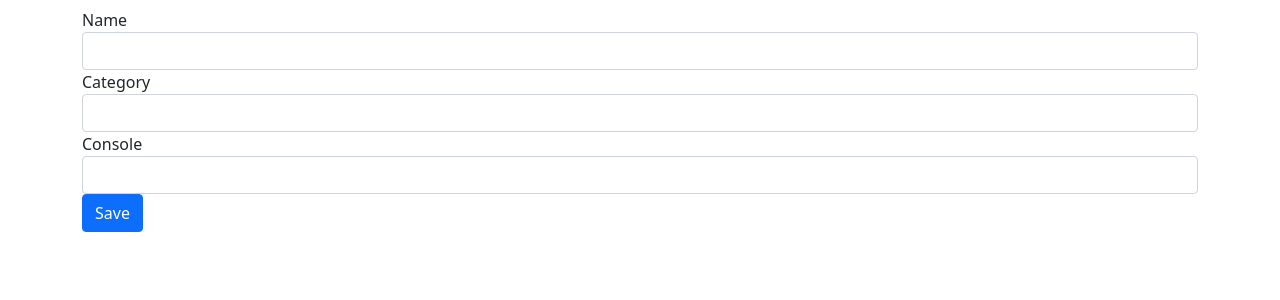
After one commit to marcopla/game-library, a Flask app: template templates/editar.html in a window 1280 px wide. The commit adds this page. Shown: the top 300 px of the page. Run offline with Flask 2, Linux system fonts and the light colour scheme; the template is opened without the code that fills it, so the values that code supplies are empty; some libraries are stand-ins or nearby versions.

Commit message:
editar added

```diff
--- a/config.py
+++ b/config.py
@@ -1,4 +1,4 @@
-SECRET_key = 'alura'
+SECRET_KEY = 'alura'
 SQLALCHEMY_DATABASE_URI =  \
     '{SGBD}://{usuario}:{senha}@{servidor}/{database}'.format(
     SGBD = 'mysql+mysqlconnector',
--- a/game-lib.py
+++ b/game_lib.py
@@ -6,7 +6,7 @@ app = Flask(__name__)
 app.config.from_pyfile('config.py')
 db = SQLAlchemy(app)
 
-from view import *
+from views import *
 
-if __name__ = '__main__':
+if __name__ == '__main__':
     app.run(host = '0.0.0.0', port = 8080, debug = True)
--- a/models.py
+++ b/models.py
@@ -1,4 +1,4 @@
-from jogoteca import db
+from game_lib import db
 
 class Usuarios(db.Model):
     nickname = db.Column(db.String(8), primary_key=True)
--- /dev/null
+++ b/templates/editar.html
@@ -0,0 +1,21 @@
+{% extends "template.html" %}
+{% block content %}
+    <form action="{{ url_for('atualizar') }}" method="post">
+      <fieldset>
+        <div class="form-group">
+          <label for="nome">Name</label>
+          <input type="text" id="nome" name="nome" class="form-control">
+        </div>
+        <div class="form-group">
+          <label for="categoria">Category</label>
+          <input type="text" id="categoria" name="categoria" class="form-control">
+        </div>
+        <div class="form-group">
+          <label for="console">Console</label>
+          <input type="text" id="console" name="console" class="form-control">
+        </div>
+        <button type="submit" class="btn btn-primary btn-salvar">Save</button>
+      </fieldset>
+    </form>
+  </div>
+{% endblock %}
--- a/templates/lista.html
+++ b/templates/lista.html
@@ -6,6 +6,7 @@
                 <th>Name</th>
                 <th>Category</th>
                 <th>Console</th>
+                <th></th>
             </tr>
         </thead>
         <tbody>
@@ -14,6 +15,7 @@
                 <td>{{ game.nome }}</td>
                 <td>{{ game.categoria }}</td>
                 <td>{{ game.console }}</td>
+                <td><a href="{{url_for('editar')}}">Editar</a></td>
             </tr>
             {% endfor %}
         </tbody>
```
Also changed, not shown: views.py (+11 -1 lines).
